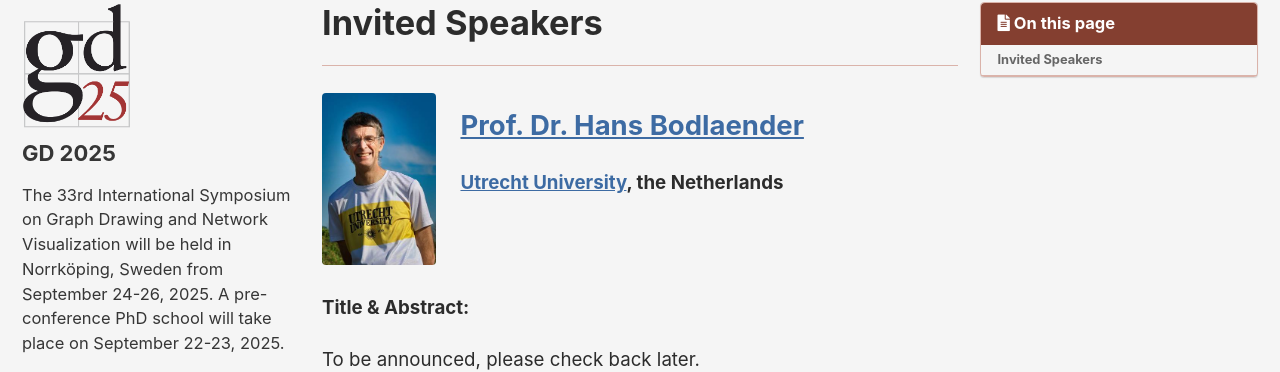
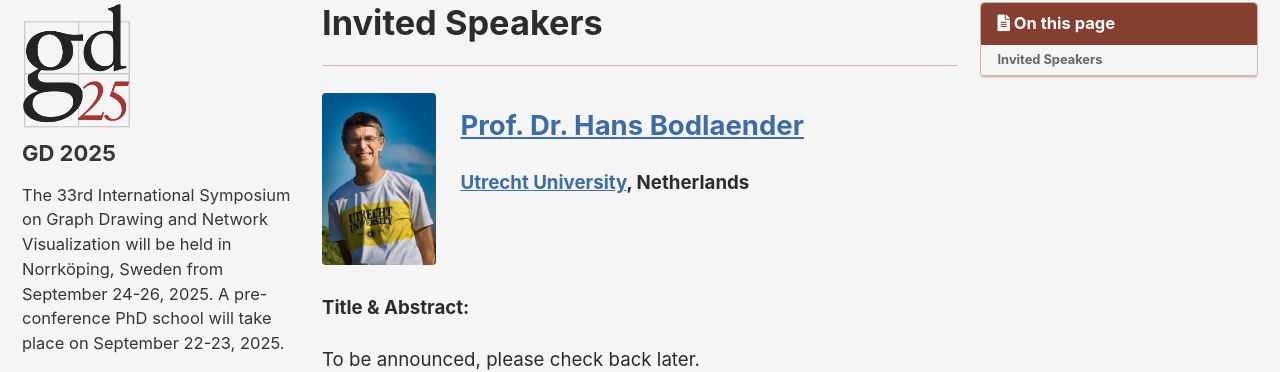
Before and after one commit to graphdrawing/gd2025, a Jekyll site: the page built from pages/speaker.md, in a window 1280 px wide and 900 px high, scrolled down 334 px. Shown: the part 89-461 px from the top of the window. Built offline with Jekyll 4.4.1, drawn with Linux system fonts in a browser that asks for light colours; cached includes are drawn as plain includes.

Commit message:
small typo fix

```diff
--- a/pages/speaker.md
+++ b/pages/speaker.md
@@ -66,7 +66,7 @@ toc: true
   <!-- <figcaption>Caption goes here</figcaption> -->
 </figure>
 <h2><a href="https://www.uu.nl/staff/HLBodlaender">Prof. Dr. Hans Bodlaender</a></h2>
-<p> <strong><a href="https://www.uu.nl">Utrecht University</a>, the Netherlands</strong> </p>
+<p> <strong><a href="https://www.uu.nl">Utrecht University</a>, Netherlands</strong> </p>
 </div>
 
 <p> <strong> Title & Abstract: </strong> </p>
```
Also changed, not shown: 1 other file.
